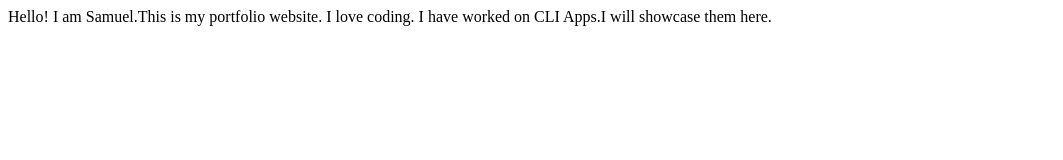
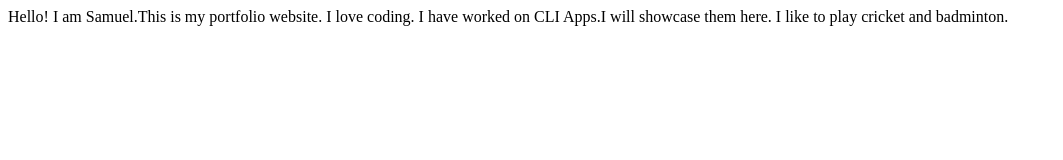
Before and after one commit to samuelannepogu/samuelsite, a plain HTML site: page index.html in a window 1280 px wide. Shown: the whole page, without its empty margins (0-1063 px from the left). Drawn offline with Linux system fonts and the light colour scheme.

Commit message:
update : interests

```diff
--- a/index.html
+++ b/index.html
@@ -11,5 +11,7 @@
     I love coding.
 
     I have worked on CLI Apps.I will showcase them here.
+
+    I like to play cricket and badminton.
 </body>
 </html>
```
